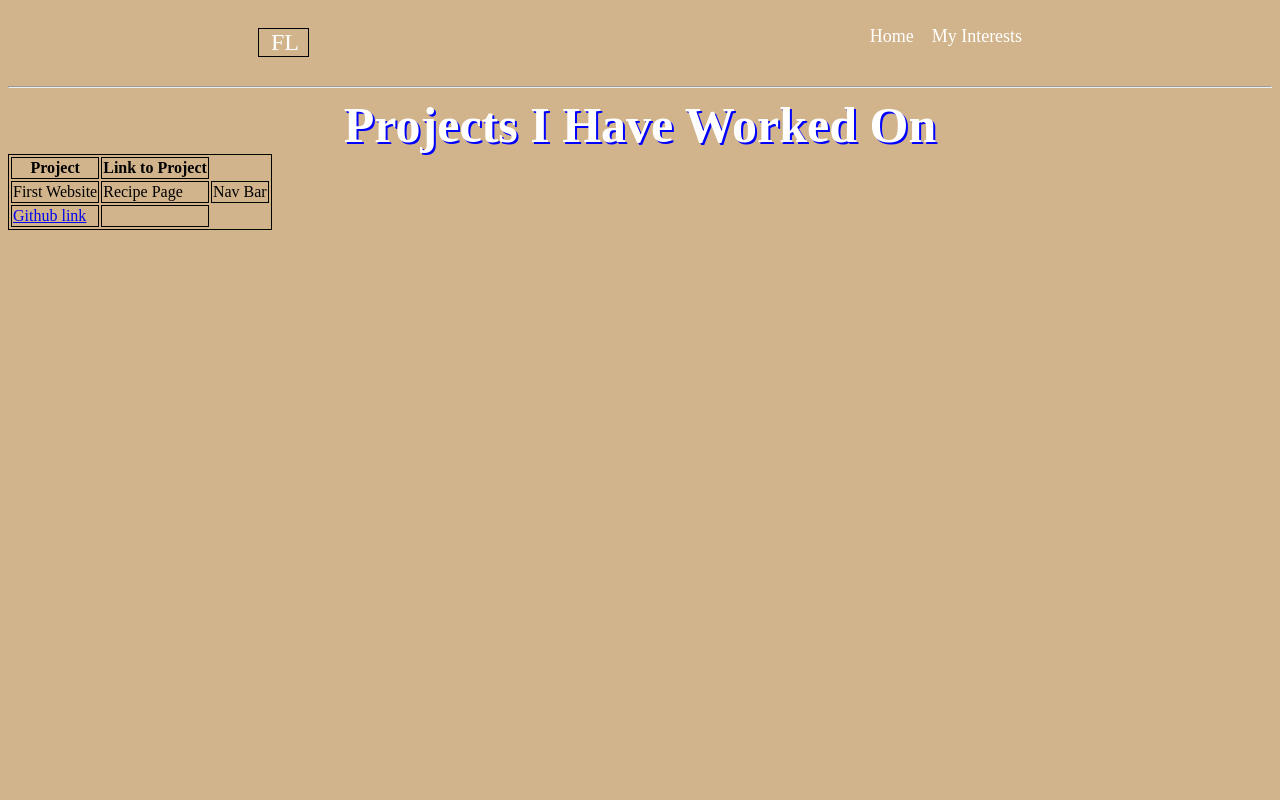
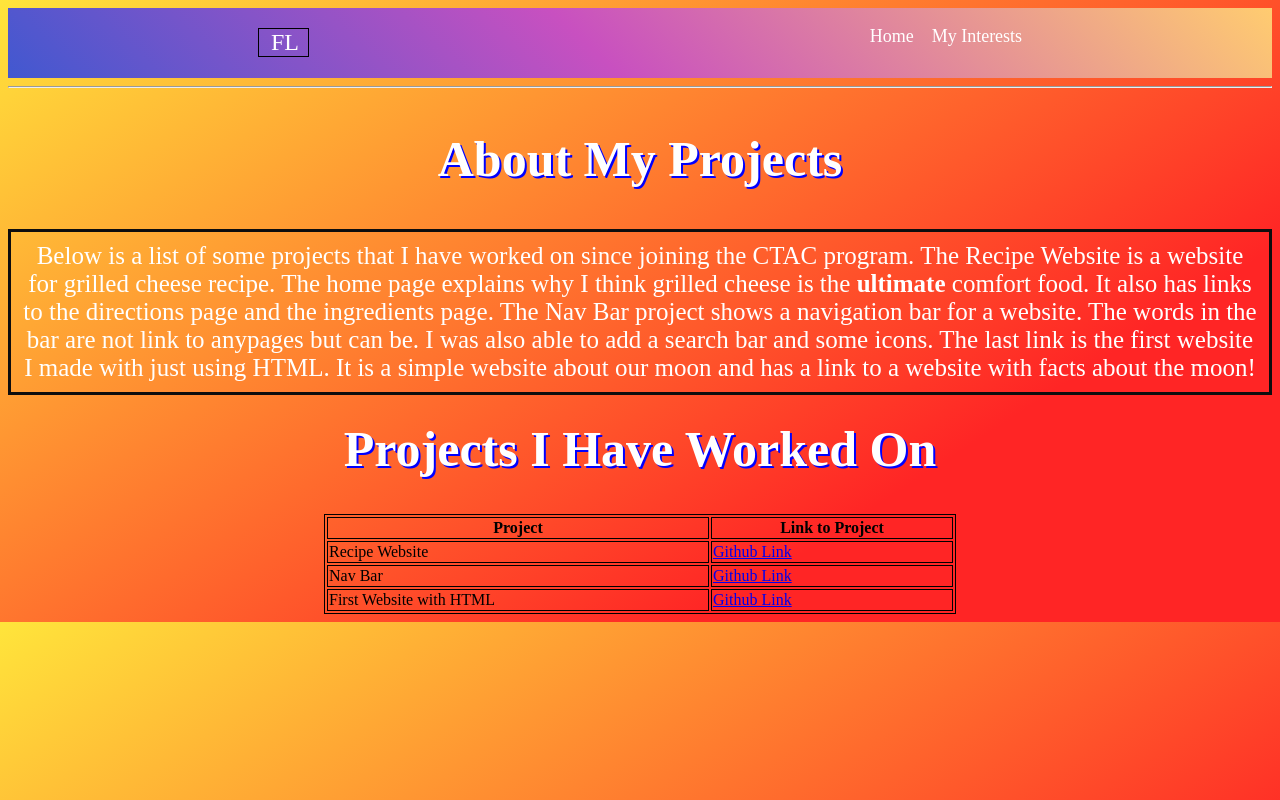
Before and after one commit to fanglu1/Project, a plain HTML site: page projects.html in a window 1280 px wide. Drawn offline with nearby package versions, Linux system fonts and the light colour scheme.

Commit message:
level 1 done

```diff
--- a/projects.html
+++ b/projects.html
@@ -1,7 +1,7 @@
 <!DOCTYPE html>
 <html lang="en">
 <head>
-    <body bgcolor="tan"
+    <body bgcolor="tan">
     <meta charset="UTF-8">
     <meta http-equiv="X-UA-Compatible" content="IE=edge">
     <meta name="viewport" content="width=device-width, initial-scale=1.0">
@@ -23,21 +23,32 @@
     </div>
     </nav>
     <hr>
+    <div >
+        <h2 class="proj">About My Projects</h2>
+        <p class="about">Below is a list of some projects that I have worked on since joining the CTAC program. The Recipe Website is a website for grilled cheese recipe. The home page explains why I think grilled cheese is the <strong>ultimate</strong> comfort food. It also has links to the directions page and the ingredients page. The Nav Bar project shows a navigation bar for a website. The words in the bar are not link to anypages but can be. I was also able to add a search bar and some icons. The last link is the first website I made with just using HTML. It is a simple website about our moon and has a link to a website with facts about the moon!
+        </p>
+    </div>
+
     <div
-        <H2 class="projects"></H2><strong>Projects I Have Worked On</strong></H2>
+        <H3 class="projects"></H3><strong>Projects I Have Worked On</strong></H2>
     </div>
-    <table>
+    <br><br>
+    <table class="center">
         <tr>
             <th>Project</th>
             <th>Link to Project</th>
         </tr>
-        <col>
-            <td>First Website</td>
-            <td>Recipe Page</td>
+        <tr>
+            <td>Recipe Website</td>
+            <td><a href="https://github.com/fanglu1/my-favorite-recipe-website">Github Link</a></td>
+        </tr>
+        <tr>
             <td>Nav Bar</td>
-        </col>
-        <col>
-            <td><a href="https://github.com/fanglu1/HTML-and-External-CSS-Assignment">Github link</a></td>
-            <td><a href="</td>
-            </col>
+            <td><a href="https://github.com/fanglu1/HTML-and-External-CSS-Assignment">Github Link</a>
+            </td>
+        </tr>
+        <tr>
+            <td>First Website with HTML</td>
+            <td><a href="https://github.com/fanglu1/website">Github Link</a></td>
+        </tr>
     </table>
--- a/style.css
+++ b/style.css
@@ -1,5 +1,12 @@
+body {
+    background-color: #FFE53B;
+    background-image: linear-gradient(147deg, #FFE53B 0%, #FF2525 74%);
+
+    ;
+}
 nav {
-    background-color: tan;
+    background-color: #4158D0;
+    background-image: linear-gradient(43deg, #4158D0 0%, #C850C0 46%, #FFCC70 100%);
     display: flex;
     width: 100%;
     height: 70px;
@@ -34,7 +41,6 @@ li a{
 }
 
 .bio {
-    background-color: tan;
     margin: auto;
     width: 20%;
     border: 3px solid #0d0d0e;
@@ -87,6 +93,30 @@ li a{
     font-size: 50px;
 }
 
-table, th, col, td {
+table, th, tr, td {
     border: 1px solid;
 }
+
+table {
+    width: 50%;
+}
+.center {
+    margin-left: auto;
+    margin-right: auto;
+}
+
+.proj {
+    text-align: center;
+    color: white;
+    text-shadow: 2px 2px blue;
+    font-size: 50px;
+}
+
+.about {
+    border: 3px solid #0d0d0e;
+    padding: 10px;
+    color: white;
+    text-align: center;
+    font-size: 25px
+
+}
```
Also changed, not shown: index.html (renamed from home.html, +1 -1 lines), interests.html (+1 -1 lines).
